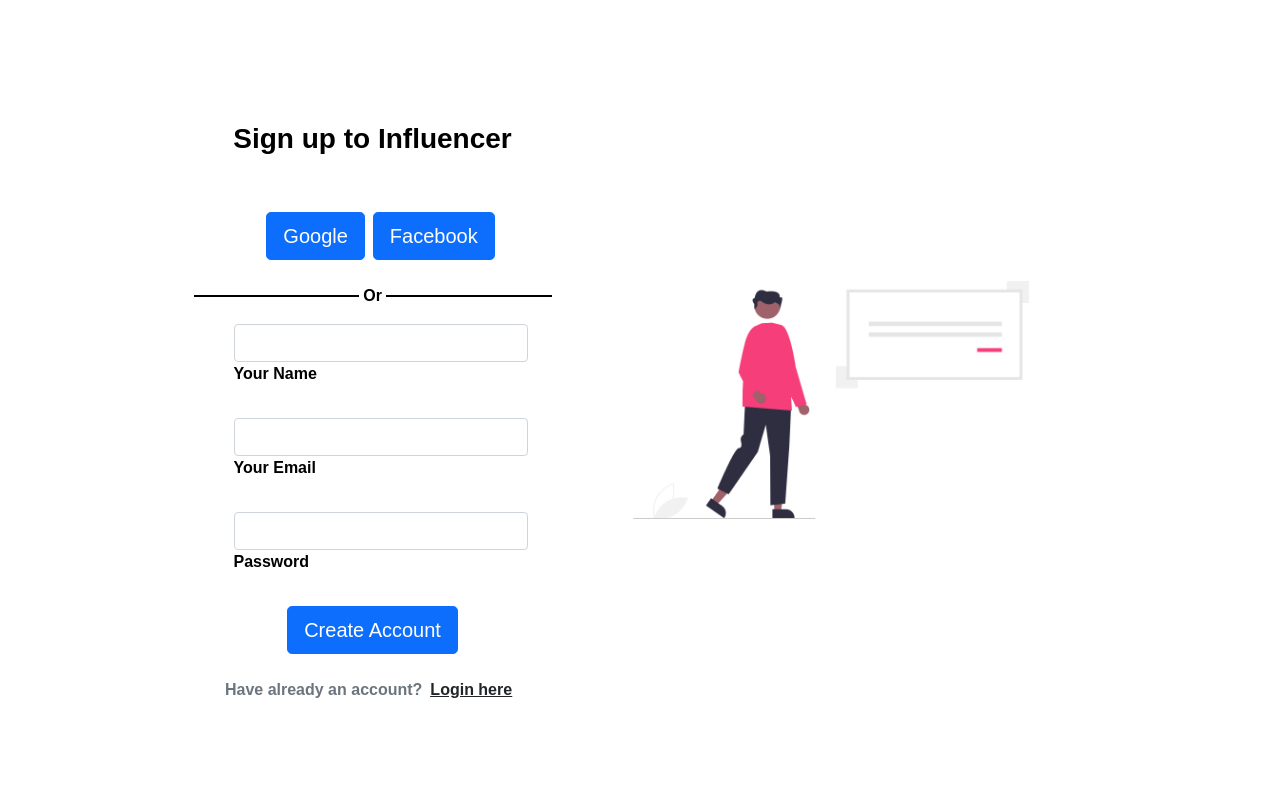
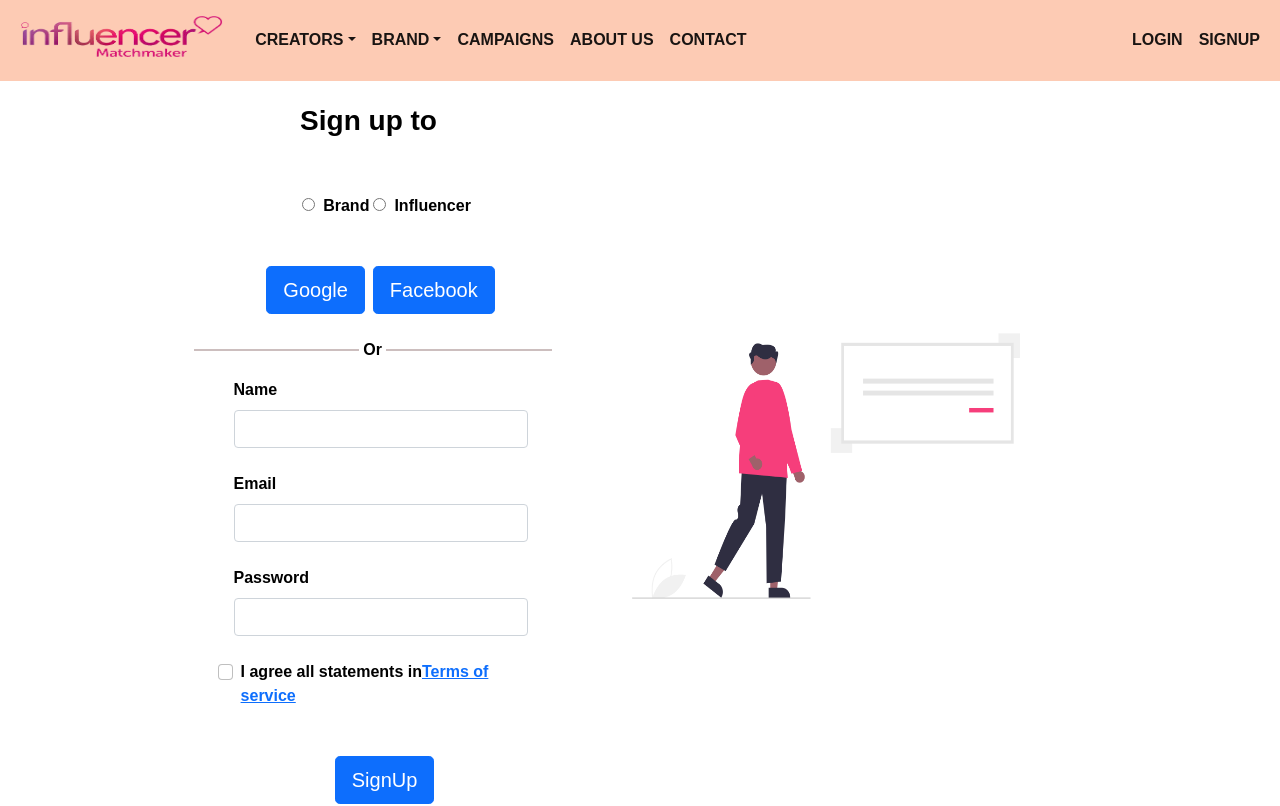
Before and after one commit to mhmalvi/influencerhub-server, a Next.js app in the folder application/frontend/: page /signup in a window 1280 px wide. Shown: the top 806 px of the page. Built offline with nearby package versions, Linux system fonts and the light colour scheme.

Commit message:
added validation and graph value

```diff
--- a/application/frontend/component/auth/SignUp.js
+++ b/application/frontend/component/auth/SignUp.js
@@ -1,11 +1,9 @@
-import React from "react";
+import React, { useState } from "react";
 import { useForm } from "react-hook-form";
-// import { yupResolver } from "@hookform/resolvers/yup";
-// import * as Yup from "yup";
 
 import Link from "next/link";
 import Image from "next/image";
-import SignupImg from "../../public/images/home/sign_in.png.png";
+import SignupImg from "/public/images/home/sign_in.png.png";
 const Signup = () => {
   // form validation
   // const validationSchema = Yup.object().shape({
@@ -28,6 +26,7 @@ const Signup = () => {
   //   acceptTerms: Yup.bool().oneOf([true], "Accept Ts & Cs is required"),
   // });
   // const formOptions = { resolver: yupResolver(validationSchema) };
+  const [data, setData] = useState();
   const {
     register,
     handleSubmit,
@@ -35,25 +34,49 @@ const Signup = () => {
     formState: { errors },
   } = useForm();
   const onSubmit = (data) => {
-    console.log(data);
+    console.log("data is ", setData(data));
   };
-
-  console.log(errors);
+  // console.log(register, ewegwgwweg);
+  console.log("object is ", data);
+  // console.log(errors);
   return (
     <section className="vh-100">
       <div className="container h-100">
         <div className="row d-flex justify-content-center align-items-center h-100">
           <div className="col-lg-12 col-xl-11">
-            <div
-              className="  text-black my-3 p-3"
-              //   style={{ borderRadius: "25px" }}
-            >
+            <div className="  text-black my-3 p-3">
               <div className="card-body p-md-5">
                 <div className="row justify-content-center">
                   <div className="col-md-10 col-lg-6 col-xl-5 order-2 order-lg-1">
                     <h3 className="text-center fw-bold  mb-5 mx-1 mx-md-4 mt-3 p-2">
-                      Sign up to Influencer
+                      Sign up to
+                      <span className="text-warning ms-2"> </span>
                     </h3>
+                    {/* radio  */}
+                    <div className="form-check  d-flex justify-content-center mb-5">
+                      <label htmlFor="brand">
+                        <input
+                          className="mx-1 me-2"
+                          {...register("user")}
+                          type="radio"
+                          name="user"
+                          value="brand"
+                          id="brand"
+                        />
+                        Brand
+                      </label>
+                      <label htmlFor="influencer">
+                        <input
+                          {...register("user")}
+                          className="me-2 mx-1"
+                          type="radio"
+                          name="user"
+                          value="influencer"
+                          id="influencer"
+                        />
+                        Influencer
+                      </label>
+                    </div>
                     <div className="d-flex justify-content-center mx-4 mb-3 mb-lg-4 me-2">
                       <button type="button" className="btn btn-primary btn-lg">
                         Google
@@ -69,84 +92,80 @@ const Signup = () => {
                     <div className="divider mb-3  ">Or</div>
 
                     <form
+                      //handleSubmit(onSubmit)
                       onSubmit={handleSubmit(onSubmit)}
                       className="mx-1 mx-md-4"
                     >
                       <div className="d-flex flex-row align-items-center mb-4">
                         <i className="fas fa-user fa-lg me-3 fa-fw"></i>
                         <div className="form-outline flex-fill mb-0">
+                          <label
+                            className="form-label"
+                            htmlFor="form3Example1c"
+                          >
+                            Name
+                          </label>
                           <input
                             type="text"
                             id="form3Example1c"
                             className="form-control"
-                            {...register("Name", {
-                              required: true,
-                              maxLength: 80,
-                            })}
+                            {...register(
+                              "name",
+                              {
+                                required: true,
+                                maxLength: 20,
+                              },
+                              { pattern: /^[A-Za-z]+$/i }
+                            )}
                           />
-                          <label
-                            className="form-label"
-                            htmlFor="form3Example1c"
-                          >
-                            Your Name
-                          </label>
                         </div>
                       </div>
 
                       <div className="d-flex flex-row align-items-center mb-4">
                         <i className="fas fa-envelope fa-lg me-3 fa-fw"></i>
                         <div className="form-outline flex-fill mb-0">
+                          <label
+                            className="form-label"
+                            htmlFor="form3Example3c"
+                          >
+                            Email
+                          </label>
                           <input
                             type="email"
                             id="form3Example3c"
                             className="form-control"
-                            {...register("Email", {
+                            {...register("email", {
                               required: true,
                               pattern: /^\S+@\S+$/i,
                             })}
                           />
-                          <label
-                            className="form-label"
-                            htmlFor="form3Example3c"
-                          >
-                            Your Email
-                          </label>
                         </div>
                       </div>
 
                       <div className="d-flex flex-row align-items-center mb-4">
                         <i className="fas fa-lock fa-lg me-3 fa-fw"></i>
                         <div className="form-outline flex-fill mb-0">
-                          <input
-                            type="password"
-                            id="form3Example4c"
-                            className="form-control"
-                          />
                           <label
                             className="form-label"
                             htmlFor="form3Example4c"
                           >
                             Password
                           </label>
-                        </div>
-                      </div>
-
-                      {/* <div className="d-flex flex-row align-items-center mb-4">
-                        <i className="fas fa-lock fa-lg me-3 fa-fw"></i>
-                        <div className="form-outline flex-fill mb-0">
                           <input
                             type="password"
                             id="form3Example4c"
                             className="form-control"
+                            {...register("password", {
+                              required: "You must specify a password",
+                              minLength: {
+                                value: 8,
+                                message:
+                                  "Password must have at least 8 characters",
+                              },
+                            })}
                           />
-                          <label
-                            className="form-label"
-                            htmlFor="form3Example4c"
-                          >
-                            Password
-                          </label>
                         </div>
-                      </div> */}
+                      </div>
 
                       {/* <div className="d-flex flex-row align-items-center mb-4">
                         <i className="fas fa-key fa-lg me-3 fa-fw"></i>
@@ -165,7 +184,7 @@ const Signup = () => {
                         </div>
                       </div> */}
 
-                      {/* <div className="form-check d-flex justify-content-center mb-5">
+                      <div className="form-check d-flex justify-content-center mb-5">
                         <input
                           className="form-check-input me-2"
                           type="checkbox"
@@ -176,25 +195,17 @@ const Signup = () => {
                           className="form-check-label"
                           htmlFor="form2Example3"
                         >
-                          I agree all statements in{" "}
+                          I agree all statements in
                           <a href="">Terms of service</a>
                         </label>
-                      </div> */}
-                      {/* <div className="d-flex justify-content-center mx-4 mb-3 mb-lg-4">
-                        <button
-                          type="button"
+                      </div>
+
+                      <div className="form-check d-flex justify-content-center mx-2 mb-3 mb-lg-4">
+                        <input
+                          type="submit"
                           className="btn btn-primary btn-lg"
-                        >
-                          <input className="btn btn-primary" type="submit" />
-                        </button>
-                      </div> */}
-                      <div className="d-flex justify-content-center mx-2 mb-3 mb-lg-4">
-                        <button
-                          type="button"
-                          className="btn btn-primary btn-lg"
-                        >
-                          Create Account
-                        </button>
+                          value="SignUp"
+                        />
                       </div>
                       <div className="">
                         <p className="text-center text-muted mt-3 mb-0">
@@ -208,11 +219,13 @@ const Signup = () => {
                       </div>
                     </form>
                   </div>
-                  <div className="col-md-10 col-lg-6 col-xl-7 d-flex align-items-center order-1 order-lg-2">
+                  <div className="col-md-10 col-lg-6 col-xl-7 d-flex align-items-center order-1 order-lg-1">
                     <Image
                       src={SignupImg}
                       className="img-fluid"
                       alt="Signup image"
+                      width={500}
+                      height={350}
                     />
                   </div>
                 </div>
--- a/application/frontend/component/home/mapview/Mapview.js
+++ b/application/frontend/component/home/mapview/Mapview.js
@@ -1,7 +1,7 @@
 import { motion } from "framer-motion";
 import Image from "next/image";
 import React from "react";
-import MapviewImage from "../../../public/images/home/map-view.png";
+import MapviewImage from "/public/images/home/map-view.png";
 function Mapview() {
   return (
     <div className="container">
--- a/application/frontend/pages/login.js
+++ b/application/frontend/pages/login.js
@@ -1,10 +1,11 @@
 import React from "react";
 import Login from "../component/auth/Login";
+import Layout from "../component/layouts/Layout";
 const login = () => {
   return (
-    <>
+    <Layout>
       <Login />
-    </>
+    </Layout>
   );
 };
 
--- a/application/frontend/pages/signup.js
+++ b/application/frontend/pages/signup.js
@@ -1,11 +1,12 @@
 import React from "react";
 import Signup from "../component/auth/SignUp";
+import Layout from "../component/layouts/Layout";
 
 const signup = () => {
   return (
-    <>
+    <Layout>
       <Signup />
-    </>
+    </Layout>
   );
 };
 
--- a/application/frontend/styles/globals.css
+++ b/application/frontend/styles/globals.css
@@ -417,7 +417,7 @@ and left sides of the text */
 .divider::after,
 .divider::before {
   content: "";
-  border: 1px solid black;
+  border: 1px solid rgb(204, 190, 190);
   flex: 1;
 }
 
```
Also changed, not shown: application/frontend/component/auth/Login.js (+15 -13 lines).
